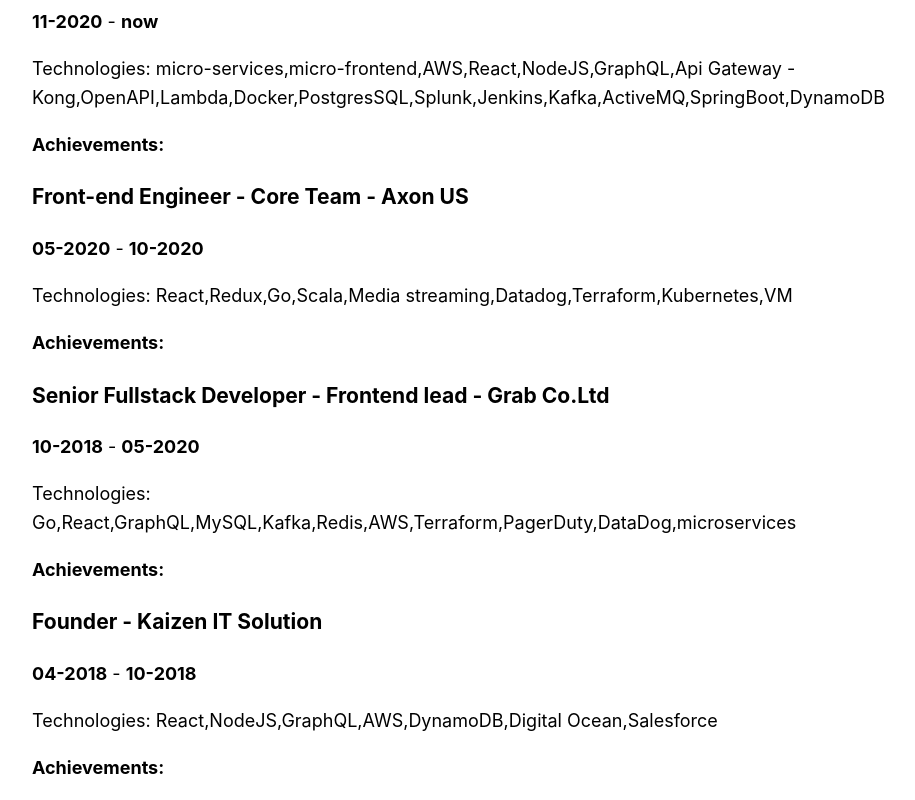
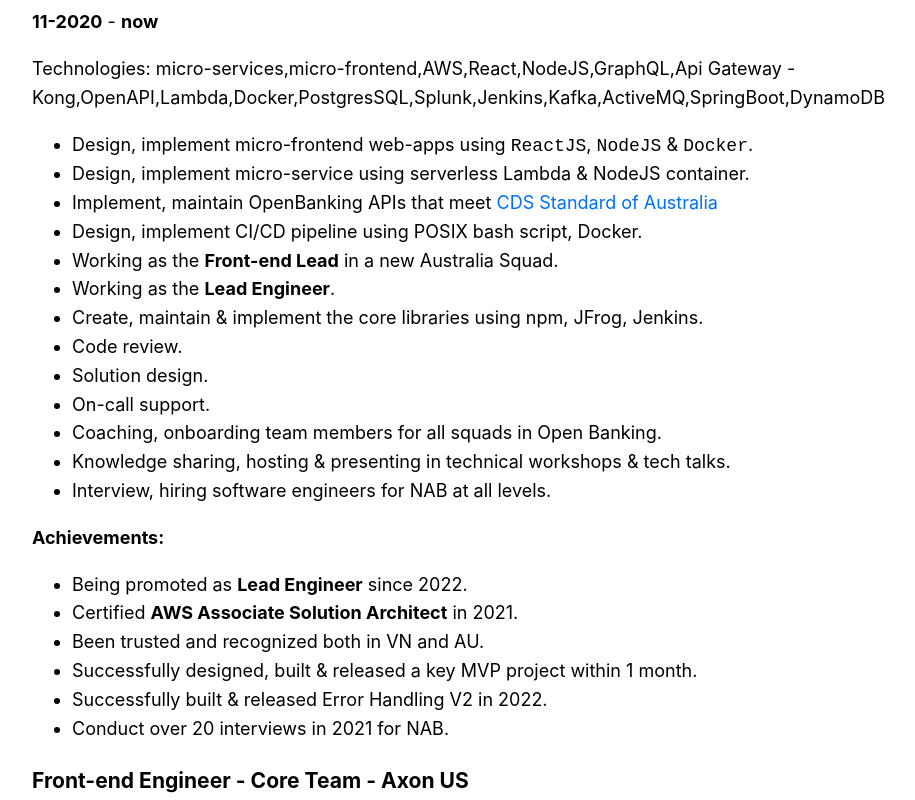
Before and after one commit to TheRemjx01/ng-nguyen-blog, a Next.js app: page /profile in a window 1280 px wide. Shown: the part 900-1700 px from the top of the page, without its empty margins (176-1091 px from the left). Built offline with nearby package versions, Linux system fonts and the light colour scheme.

Commit message:
feat: change from source to children

```diff
--- a/pages/profile.js
+++ b/pages/profile.js
@@ -7,7 +7,7 @@
     <div className="education-item">
         <h3>{title} - <span>{school}</span></h3>
         <p><b>{rangeFrom}</b> - <b>{rangeTo}</b></p>
-        <ReactMarkdown source={description}/>
+        <ReactMarkdown children={description}/>
     </div>
 )
 
@@ -16,9 +16,9 @@
         <h3>{title} - <span>{company}</span></h3>
         <p><b>{rangeFrom}</b> - <b>{rangeTo}</b></p>
         <p>Technologies: {technologyStacks.toString()}</p>
-        <ReactMarkdown source={description}/>
+        <ReactMarkdown children={description}/>
         <p><b>Achievements:</b></p>
-        <ReactMarkdown source={achievements}/>
+        <ReactMarkdown children={achievements}/>
     </div>
 )
 
```
